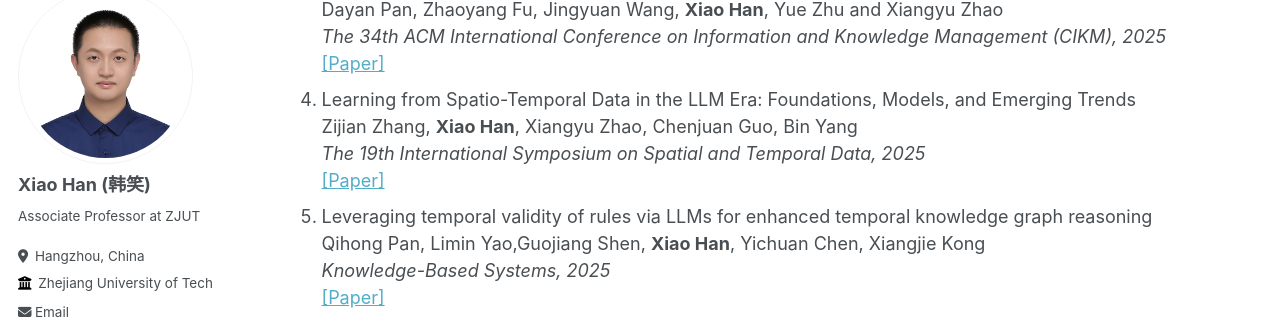
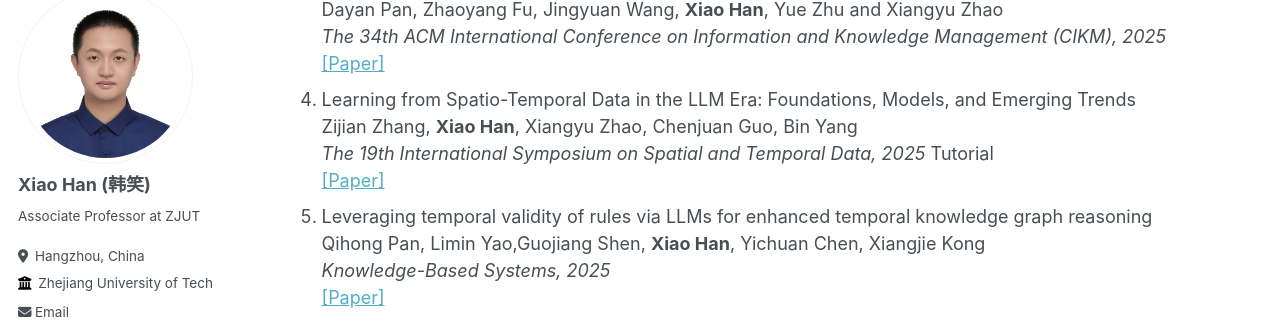
Before and after one commit to hahahenha/hahahenha.github.io, a Jekyll site: the page built from _pages/publications.md, in a window 1280 px wide and 900 px high, scrolled down 341 px. Shown: the part 117-441 px from the top of the window. Built offline with Jekyll 4.4.1, drawn with Linux system fonts in a browser that asks for light colours; some web fonts are replaced.

Commit message:
Update publications.md

```diff
--- a/_pages/publications.md
+++ b/_pages/publications.md
@@ -43,15 +43,15 @@ author_profile: true
   <li>
      Learning from Spatio-Temporal Data in the LLM Era: Foundations, Models, and Emerging Trends <br>
      Zijian Zhang, <Strong>Xiao Han</Strong>, Xiangyu Zhao, Chenjuan Guo, Bin Yang <br>
-     <em>The 19th International Symposium on Spatial and Temporal Data, 2025</em> <br>
+     <em>The 19th International Symposium on Spatial and Temporal Data, 2025</em> Tutorial <br>
      <a target="_blank" rel="noopener" href="https://">[Paper]</a>
   </li>
 
   <li>
-    Leveraging temporal validity of rules via LLMs for enhanced temporal knowledge graph reasoning  <br>
-    Qihong Pan, Limin Yao,Guojiang Shen, <Strong>Xiao Han</Strong>, Yichuan Chen, Xiangjie Kong  <br>
-    <em>Knowledge-Based Systems, 2025</em>  <br>
-    <a target="_blank" rel="noopener" href="https://">[Paper]</a>
+      Leveraging temporal validity of rules via LLMs for enhanced temporal knowledge graph reasoning  <br>
+      Qihong Pan, Limin Yao,Guojiang Shen, <Strong>Xiao Han</Strong>, Yichuan Chen, Xiangjie Kong  <br>
+      <em>Knowledge-Based Systems, 2025</em>  <br>
+      <a target="_blank" rel="noopener" href="https://">[Paper]</a>
   </li>
 
    <li>
```
